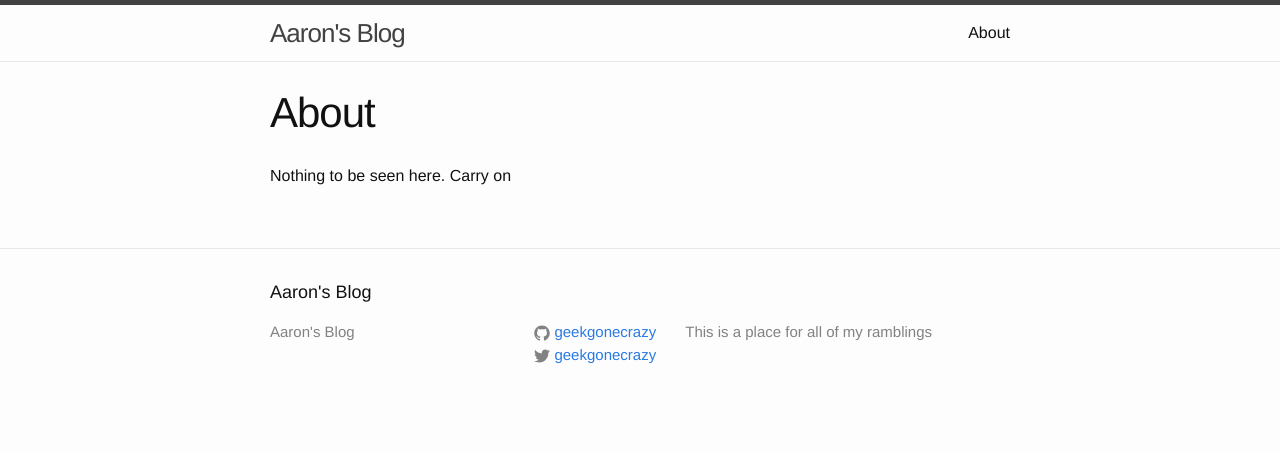
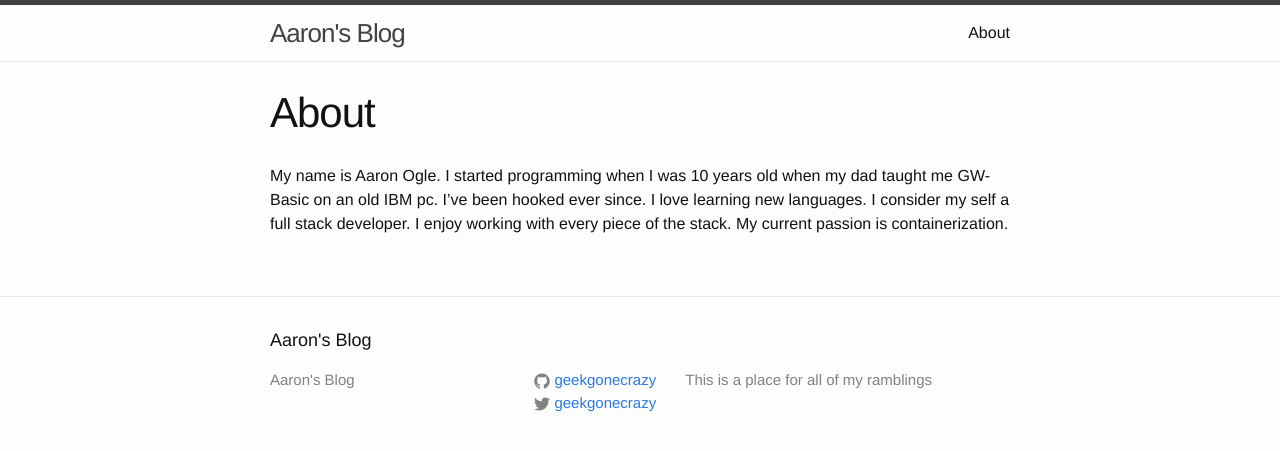
Before and after one commit to geekgonecrazy/geekgonecrazy.github.io, a Jekyll site: the page built from about.md, in a window 1280 px wide. Shown: the top 451 px of the page. Built offline with Jekyll 4.4.1, drawn with Linux system fonts in a browser that asks for light colours.

Commit message:
Updated about me

```diff
--- a/about.md
+++ b/about.md
@@ -4,4 +4,4 @@ title: About
 permalink: /about/
 ---
 
-Nothing to be seen here.  Carry on
+My name is Aaron Ogle.  I started programming when I was 10 years old when my dad taught me GW-Basic on an old IBM pc.  I've been hooked ever since.  I love learning new languages.  I consider my self a full stack developer.  I enjoy working with every piece of the stack.  My current passion is containerization.
```
